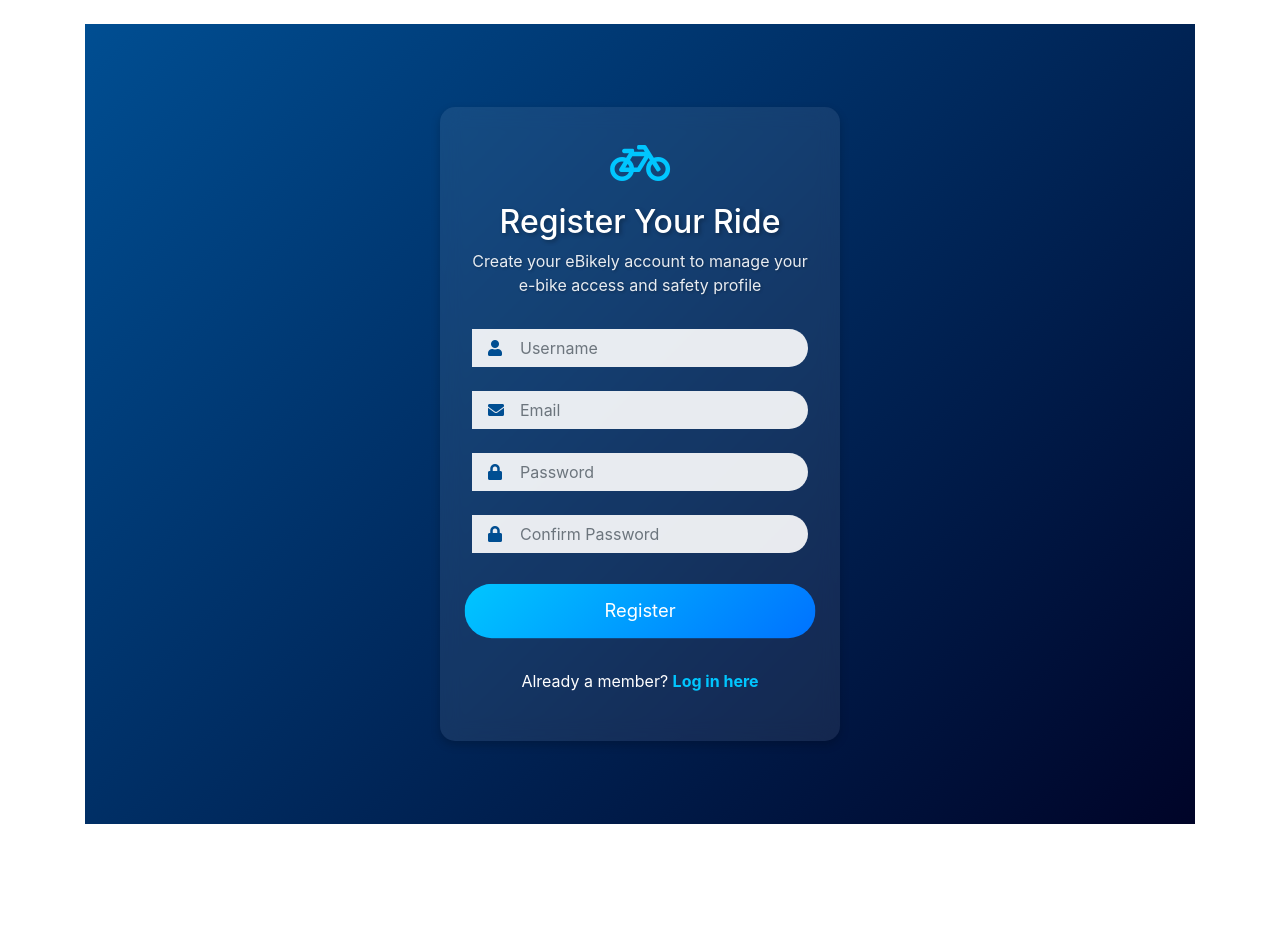
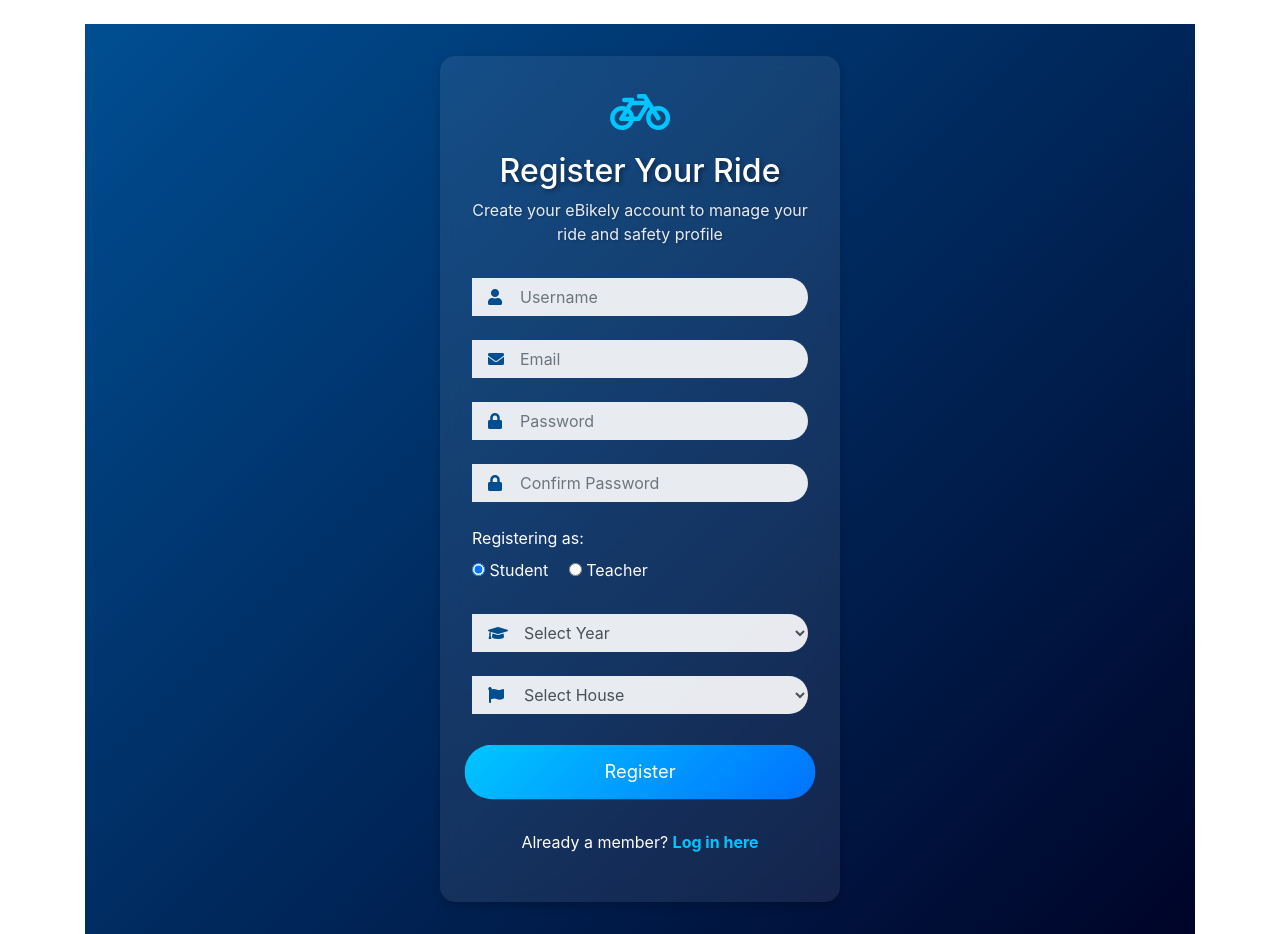
Before and after one commit to TheBlueTongue/eBikely, a Flask app: page /register in a window 1280 px wide. Shown: the part 66-1000 px from the top of the page. Before the commit the page ends 890 px from the top, so only its background shows below. Run offline with Flask 3, Linux system fonts and the light colour scheme; some libraries are stand-ins or nearby versions.

Commit message:
update the registration page for a student or teacher

```diff
--- a/app.py
+++ b/app.py
@@ -33,7 +33,6 @@ def load_user(user_id):
 def welcome():
     return render_template('welcome.html')
 
-# Route for user registration
 @app.route('/register', methods=['GET', 'POST'])
 def register():
     form = forms.RegisterForm()
@@ -43,7 +42,11 @@ def register():
         new_user = User(
             username=form.username.data,
             email=form.email.data,
-            password=hashed_password
+            password=hashed_password,
+            role=form.role.data,
+            department=form.department.data if form.role.data == 'teacher' else None,
+            year=int(form.year.data) if form.role.data == 'student' and form.year.data else None,
+            house=form.house.data if form.role.data == 'student' else None
         )
         session.add(new_user)
         try:
@@ -56,6 +59,7 @@ def register():
         finally:
             session.close()
     return render_template('register.html', form=form)
+
 
 # Route for user login
 @app.route('/login', methods=['GET', 'POST'])
--- a/database_setup.py
+++ b/database_setup.py
@@ -27,6 +27,10 @@ class User(Base, UserMixin):
     real_tests = relationship('RealTest', back_populates='user', cascade="all, delete-orphan")
     practice_attempts = relationship("PracticeAttempt", back_populates="user", cascade="all, delete-orphan")
     parking_spot = relationship("ParkingSpot", back_populates="reserved_user", uselist=False)
+    role = Column(String(10))  # 'student' or 'teacher'
+    department = Column(String(150))  # for teachers
+    year = Column(Integer)  # for students
+    house = Column(String(50))  # for students
 
 class EBike(Base):
     __tablename__ = 'ebikes'
--- a/forms.py
+++ b/forms.py
@@ -12,12 +12,25 @@ class LoginForm(FlaskForm):
     password = PasswordField('Password', validators=[DataRequired()])
     submit = SubmitField('Login')
 
-# Form for user registration
 class RegisterForm(FlaskForm):
     username = StringField('Username', validators=[DataRequired(), Length(min=4, max=150)])
     email = StringField('Email', validators=[DataRequired(), Email()])
     password = PasswordField('Password', validators=[DataRequired(), Length(min=6)])
     confirm_password = PasswordField('Confirm Password', validators=[DataRequired(), EqualTo('password')])
+
+    role = RadioField('Registering as', choices=[('student', 'Student'), ('teacher', 'Teacher')], default='student')
+    department = StringField('Department')  # For teachers
+    year = SelectField('Year', choices=[('', 'Select Year')] + [(str(i), str(i)) for i in range(5, 13)])  # For students
+    house = SelectField('House', choices=[
+        ('', 'Select House'),
+        ('Goold', 'Goold'),
+        ('Crane', 'Crane'),
+        ('Hutchinson', 'Hutchinson'),
+        ('Heavey', 'Heavey'),
+        ('Murray', 'Murray'),
+        ('Reville', 'Reville')
+    ])
+
     submit = SubmitField('Register')
 
 # Form for profile updates
--- a/templates/register.html
+++ b/templates/register.html
@@ -8,35 +8,82 @@
         <div class="auth-header">
             <i class="fas fa-bicycle auth-icon"></i>
             <h1>Register Your Ride</h1>
-            <p class="subtitle">Create your eBikely account to manage your e-bike access and safety profile</p>
+            <p class="subtitle">Create your eBikely account to manage your ride and safety profile</p>
         </div>
 
         <form method="POST" class="auth-form">
             {{ form.hidden_tag() }}
+
+            <!-- Username -->
             <div class="form-group">
                 <div class="input-group">
                     <i class="fas fa-user input-icon"></i>
                     {{ form.username(class="form-control custom-input", placeholder="Username") }}
                 </div>
             </div>
+
+            <!-- Email -->
             <div class="form-group">
                 <div class="input-group">
                     <i class="fas fa-envelope input-icon"></i>
                     {{ form.email(class="form-control custom-input", placeholder="Email") }}
                 </div>
             </div>
+
+            <!-- Password -->
             <div class="form-group">
                 <div class="input-group">
                     <i class="fas fa-lock input-icon"></i>
                     {{ form.password(class="form-control custom-input", placeholder="Password") }}
                 </div>
             </div>
+
+            <!-- Confirm Password -->
             <div class="form-group">
                 <div class="input-group">
                     <i class="fas fa-lock input-icon"></i>
                     {{ form.confirm_password(class="form-control custom-input", placeholder="Confirm Password") }}
                 </div>
             </div>
+
+            <!-- Role -->
+            <div class="form-group">
+                <label class="form-label text-white">Registering as:</label>
+                <div>
+                    {% for subfield in form.role %}
+                        <label class="text-white" style="margin-right: 1rem;">
+                            {{ subfield() }} {{ subfield.label.text }}
+                        </label>
+                    {% endfor %}
+                </div>
+            </div>
+
+            <!-- Teacher Fields -->
+            <div id="teacher-fields" style="display: none;">
+                <div class="form-group">
+                    <div class="input-group">
+                        <i class="fas fa-building input-icon"></i>
+                        {{ form.department(class="form-control custom-input", placeholder="Department") }}
+                    </div>
+                </div>
+            </div>
+
+            <!-- Student Fields -->
+            <div id="student-fields" style="display: none;">
+                <div class="form-group">
+                    <div class="input-group">
+                        <i class="fas fa-graduation-cap input-icon"></i>
+                        {{ form.year(class="form-control custom-input") }}
+                    </div>
+                </div>
+                <div class="form-group">
+                    <div class="input-group">
+                        <i class="fas fa-flag input-icon"></i>
+                        {{ form.house(class="form-control custom-input") }}
+                    </div>
+                </div>
+            </div>
+
             <button type="submit" class="btn btn-primary btn-block pulse">Register</button>
         </form>
 
@@ -45,6 +92,25 @@
         </div>
     </div>
 </div>
+
+<!-- Role field toggle script -->
+<script>
+document.addEventListener('DOMContentLoaded', function () {
+    const roleInputs = document.querySelectorAll('input[name="role"]');
+    const teacherFields = document.getElementById('teacher-fields');
+    const studentFields = document.getElementById('student-fields');
+
+    function toggleFields() {
+        const selected = document.querySelector('input[name="role"]:checked');
+        if (!selected) return;
+        teacherFields.style.display = selected.value === 'teacher' ? 'block' : 'none';
+        studentFields.style.display = selected.value === 'student' ? 'block' : 'none';
+    }
+
+    roleInputs.forEach(input => input.addEventListener('change', toggleFields));
+    toggleFields();
+});
+</script>
 
 <style>
 .auth-container {
@@ -81,7 +147,7 @@
 .auth-header h1 {
     font-size: 2rem;
     margin-bottom: 0.5rem;
-    text-shadow: 2px 2px 4px rgba(0, 0, 0, 0.3);
+    text-shadow: 2px 2px 4px rgba(0, 0, 0, 0.4);
 }
 
 .auth-header .subtitle {
@@ -161,7 +227,7 @@
 @keyframes slideUp {
     from {
         opacity: 0;
-        transform: translateY(20px);
+        transform: translateY(30px);
     }
     to {
         opacity: 1;
```
Also changed, not shown: persistent_database.db.
